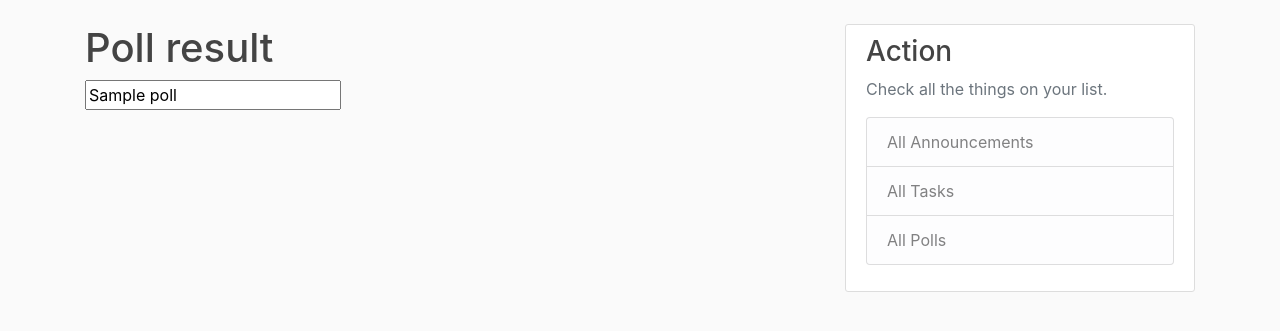
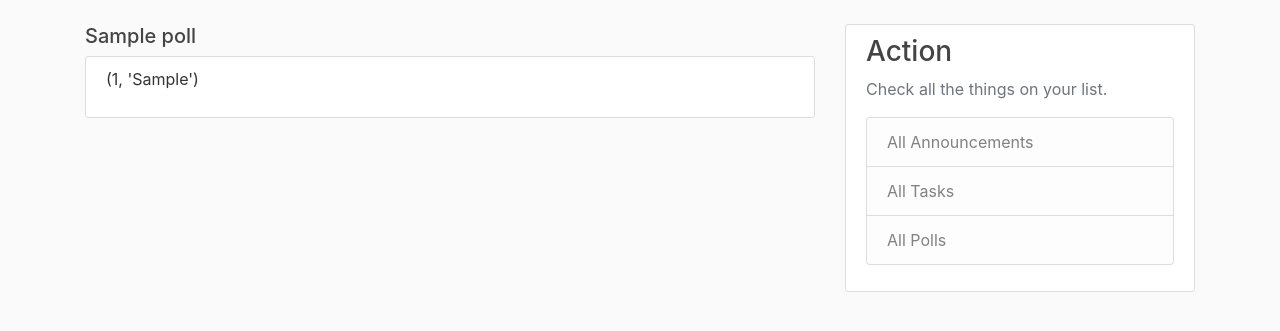
Before and after one commit to joezuoyc/CS316_F20_Team8, a Flask app: page /polls/1/result in a window 1280 px wide. Shown: the part 56-387 px from the top of the page. Run offline with Flask 2, Linux system fonts and the light colour scheme; a user stored in the database is signed in; tables that the repository leaves empty hold one stand-in row (values such as "Sample post"); some libraries are stand-ins or nearby versions.

Commit message:
added poll result page

```diff
--- a/scheduler_code/scheduler/routes.py
+++ b/scheduler_code/scheduler/routes.py
@@ -8,7 +8,7 @@ import secrets
 import os
 from PIL import Image
 import re
-from sqlalchemy import exc, desc
+from sqlalchemy import exc, desc, text
 
 
 
@@ -372,7 +372,7 @@ def poll(poll_id):
 		poll_rec.completed = 1
 		db.session.commit()
 		flash('Your response has been submmitted', 'success')
-		return redirect(url_for('poll', poll_id = poll.id))
+		return redirect(url_for('poll_result', poll_id = poll.id))
 
 	return render_template('poll.html', poll = poll, form = form, completed = False)
 
@@ -381,8 +381,10 @@ def poll(poll_id):
 @login_required
 def poll_result(poll_id):
 	poll = Poll.query.get_or_404(poll_id)
-	form = PollResultForm(title=poll.title)
-	return render_template('poll_result.html', form=form)
+	#form = PollResultForm(title=poll.title)
+	poll_ids = db.session.query(Poll_response.poll_id).filter(Poll_response.poll_id == poll_id)
+	poll_results = Poll_response.query.filter(Poll_response.poll_id.in_(poll_ids))
+	return render_template('poll_result.html', poll=poll, poll_results=poll_results)
 
 
 
--- a/scheduler_code/scheduler/templates/poll_result.html
+++ b/scheduler_code/scheduler/templates/poll_result.html
@@ -2,7 +2,14 @@
 
 {% block content %}
 
-<h1> Poll result </h1>
+<h5><a class="article-title">{{ poll.title }}</a></h5>
 
-{{ form.title }}
+{% for poll_result in poll_results %}
+        <article class="media content-section">
+          <div class="media-body">
+            <p class="article-content">{{ poll_result.recipient, poll_result.choice }}</p>
+          </div>
+        </article>
+  {% endfor  %}
+
 {% endblock content  %}
```
